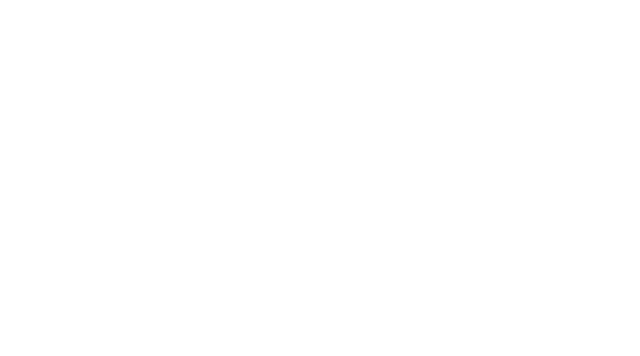
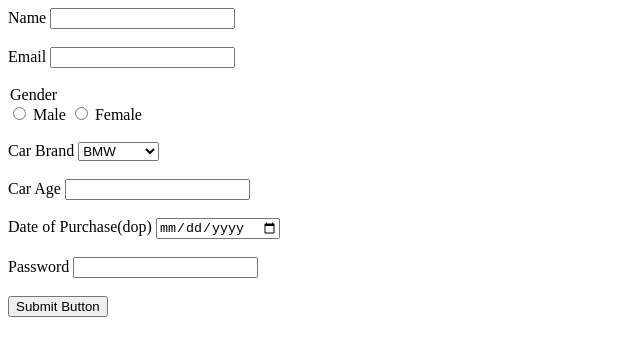
Before and after one commit to acciojob/car-insurance-form-ashim-sharma-console, a website: page main.html in a window 1280 px wide. Shown: the whole page, without its empty margins (0-640 px from the left). Drawn offline with Linux system fonts and the light colour scheme.

Commit message:
created a submission

```diff
--- a/main.html
+++ b/main.html
@@ -8,6 +8,46 @@
 
 <body>
 	<!-- the entire body must be written by student -->
+		<form method="post">
+		<div class="name">
+		<label for="name">Name</label>
+		<input type="text" name="name" id="name" required aria-required="true">
+		</div><br>
+		<div class="email">
+			<label for="email">Email</label>
+			<input type="email" name="name" id="email" aria-required="true" required>
+		</div><br>
+		<div class="gender">
+			<legend>Gender</legend>
+			<input type="radio" id="gender" name="gender" value="male" aria-required="true" required>
+			<label for="male">Male</label>
+			<input type="radio" id="gender" name="gender" value="female" aria-required="true" required>
+			<label for="female">Female</label>
+		</div><br>
+		<div class="car">
+			<label for="cars">Car Brand</label>
+			<select id="cars">
+				<option value="bmw">BMW</option>
+				<option value="audi">Audi</option>
+				<option value="mercedez">Mercedez</option>
+			</select>
+		</div><br>
+		<div class="age">
+			<label for="carage">Car Age</label>
+			<input type="number" name="carage" id="carage" required>
+		</div><br>
+		<div class="date">
+			<label for="dop">Date of Purchase(dop)</label>
+			<input type="date" name="date" id="dop" required>
+		</div><br>
+		<div class="password">
+			<label for="password">Password</label>
+			<input type="password" name="password" id="password" aria-required="true" required>
+		</div><br>
+		<button type="submit">Submit Button</button>
+
+
+	</form>
     <script type="text/javascript" src="./script.js">
 </script>
 
```
